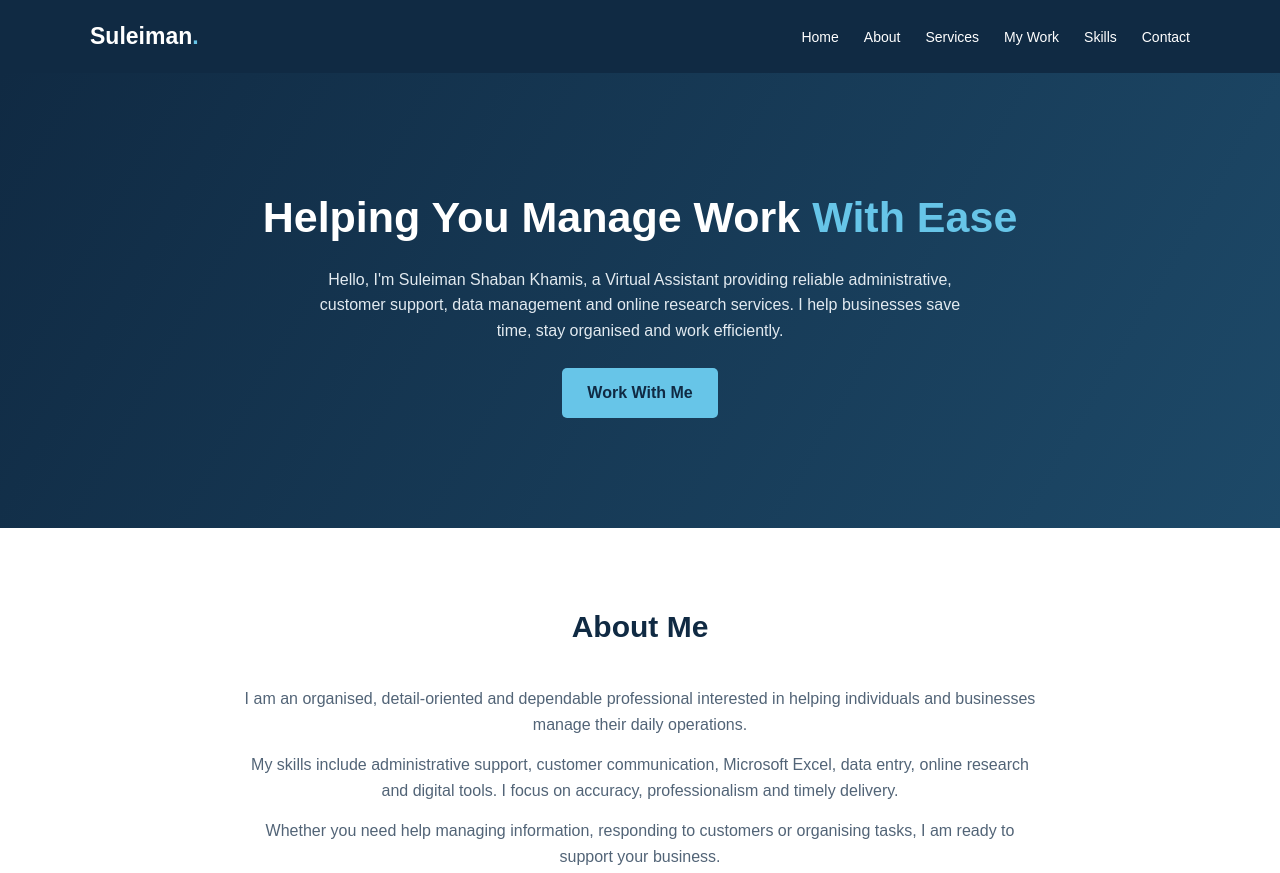
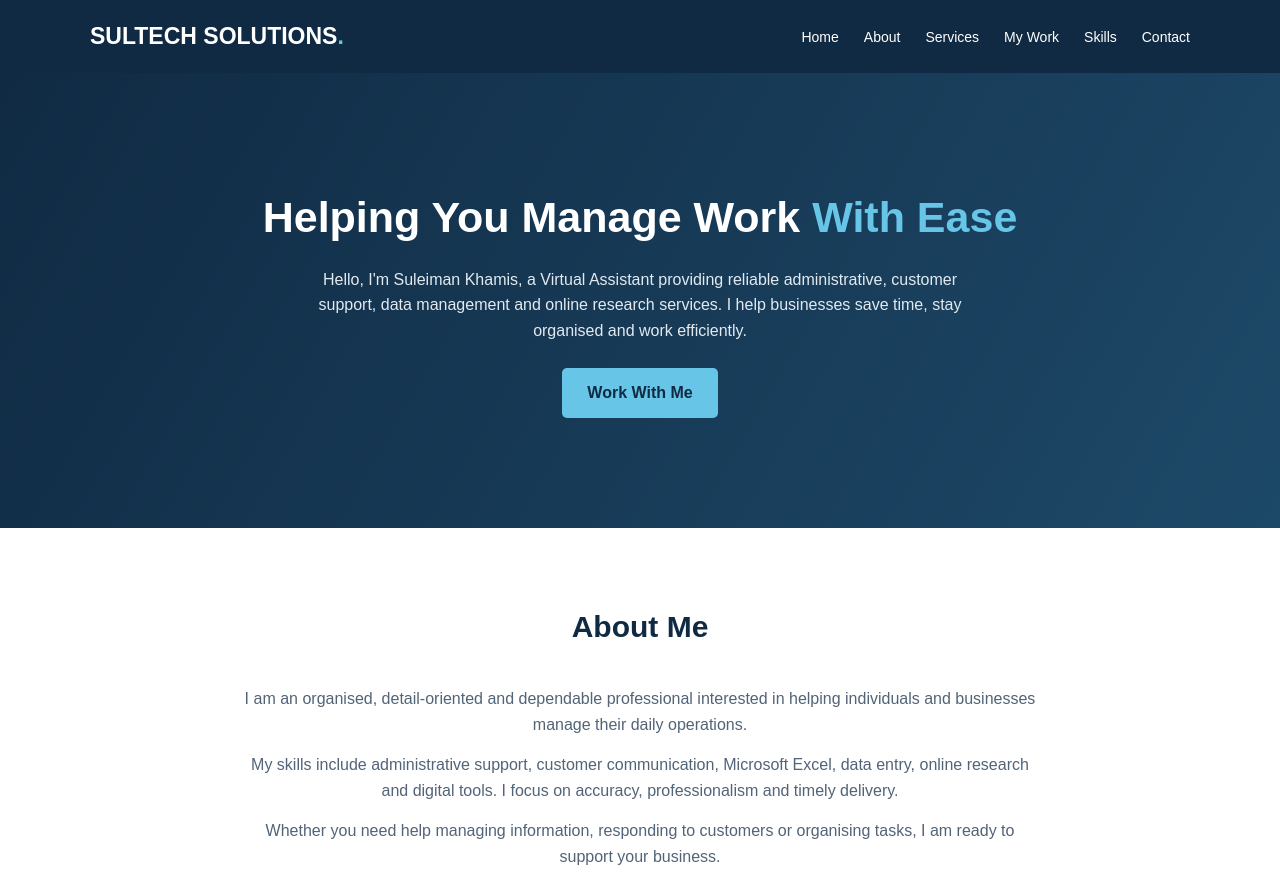
Before and after one commit to suleiman27/VA, a plain HTML site: page index.html in a window 1280 px wide. Shown: the top 873 px of the page. Drawn offline with Linux system fonts and the light colour scheme.

Commit message:
Update index.html

```diff
--- a/index.html
+++ b/index.html
@@ -5,7 +5,7 @@
     <meta charset="UTF-8">
     <meta name="viewport" content="width=device-width, initial-scale=1.0">
 
-    <title>Suleiman Shaban Khamis | Virtual Assistant</title>
+    <title>Suleiman Khamis | Virtual Assistant</title>
 
     <meta name="description" content="Professional Virtual Assistant providing administrative support, data management, customer service, online research and travel assistance.">
 
@@ -19,7 +19,7 @@
         <div class="container nav-container">
 
             <div class="logo">
-                Suleiman<span>.</span>
+                SULTECH SOLUTIONS<span>.</span>
             </div>
 
             <div class="menu-toggle">
@@ -50,7 +50,7 @@
             </h1>
 
             <p>
-                Hello, I'm Suleiman Shaban Khamis, a Virtual Assistant
+                Hello, I'm Suleiman Khamis, a Virtual Assistant
                 providing reliable administrative, customer support,
                 data management and online research services.
                 I help businesses save time, stay organised and work efficiently.
```
